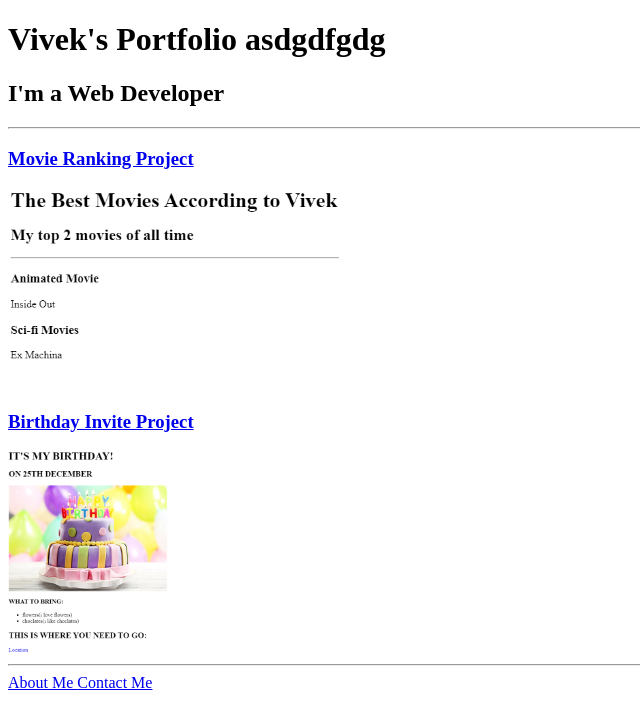
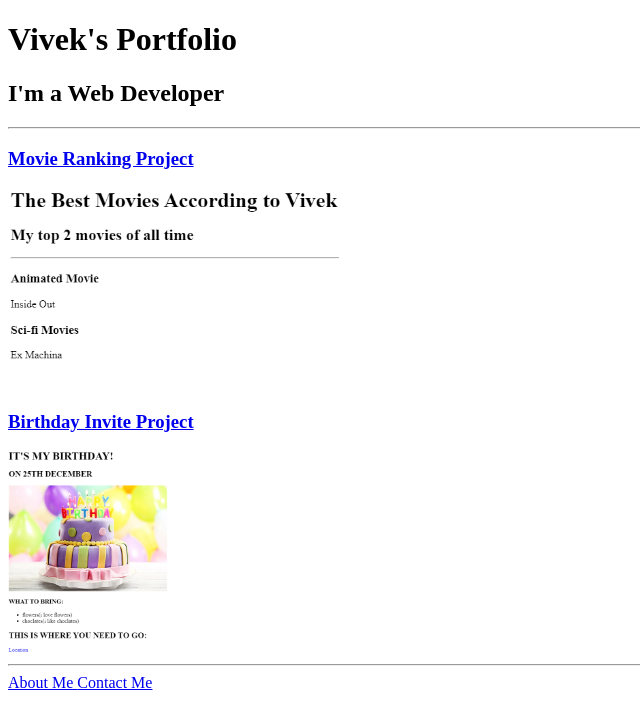
Before and after one commit to ViveksScripts/html-portfolio, a plain HTML site: page index.html in a window 1280 px wide. Shown: the whole page, without its empty margins (0-640 px from the left). Drawn offline with Linux system fonts and the light colour scheme.

Commit message:
Update index.html

```diff
--- a/index.html
+++ b/index.html
@@ -6,7 +6,7 @@
   <title>Vivek's Portfolio</title>
 </head>
 <body>
-  <h1>Vivek's Portfolio asdgdfgdg</h1>
+  <h1>Vivek's Portfolio </h1>
   <h2>I'm a Web Developer</h2>
   <hr/>
   <h3><a href="../2.4 Movie Ranking Project/index.html">Movie Ranking Project </a></h3>
```
